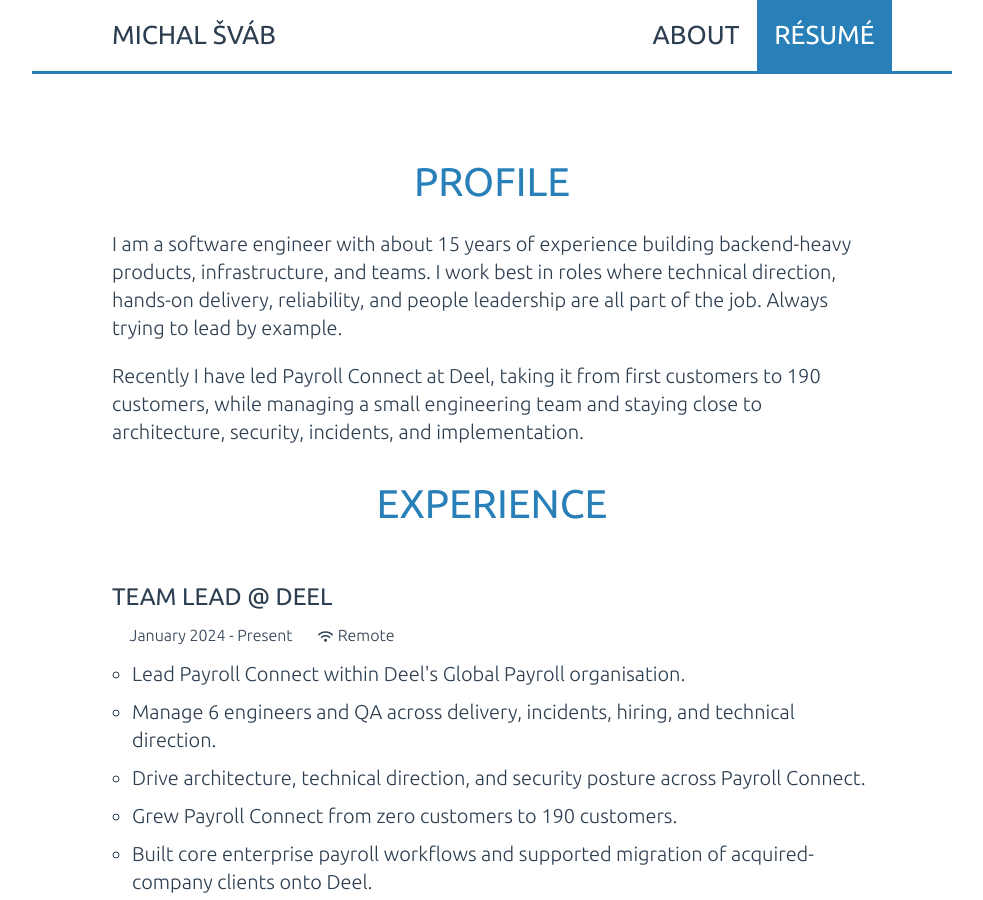
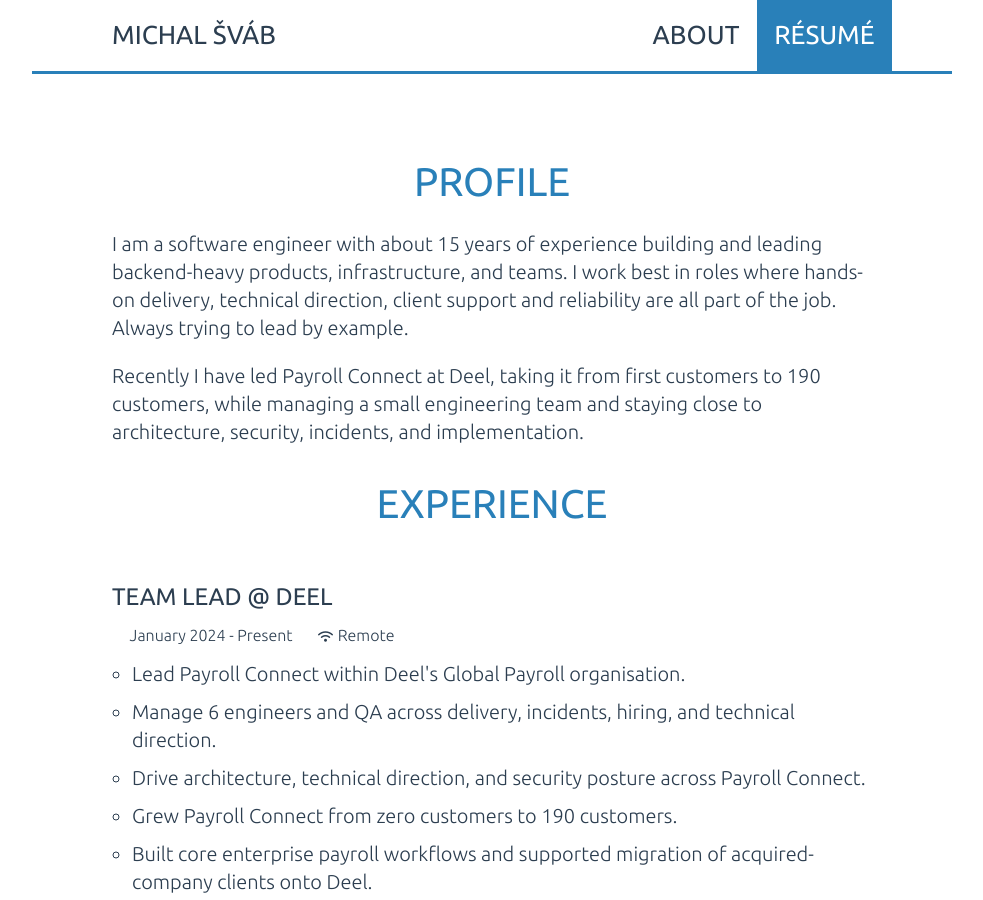
Before and after one commit to msvab/msvab.github.io, a Jekyll site: the page built from resume.html, in a window 1280 px wide and 900 px high. Shown: the whole window, without its empty margins (148-1131 px from the left). Built offline with Jekyll 4.4.1, drawn with Linux system fonts in a browser that asks for light colours.

Commit message:
tweak resume

```diff
--- a/resume.html
+++ b/resume.html
@@ -18,8 +18,8 @@
 
 <section>
   <h2 class="text-center">Profile</h2>
-  <p>I am a software engineer with about 15 years of experience building backend-heavy products, infrastructure, and
-    teams. I work best in roles where technical direction, hands-on delivery, reliability, and people leadership are
+  <p>I am a software engineer with about 15 years of experience building and leading backend-heavy products, infrastructure, and
+    teams. I work best in roles where hands-on delivery, technical direction, client support and reliability are
     all part of the job. Always trying to lead by example.</p>
   <p>Recently I have led Payroll Connect at Deel, taking it from first customers to 190 customers, while managing a small
     engineering team and staying close to architecture, security, incidents, and implementation.</p>
```
